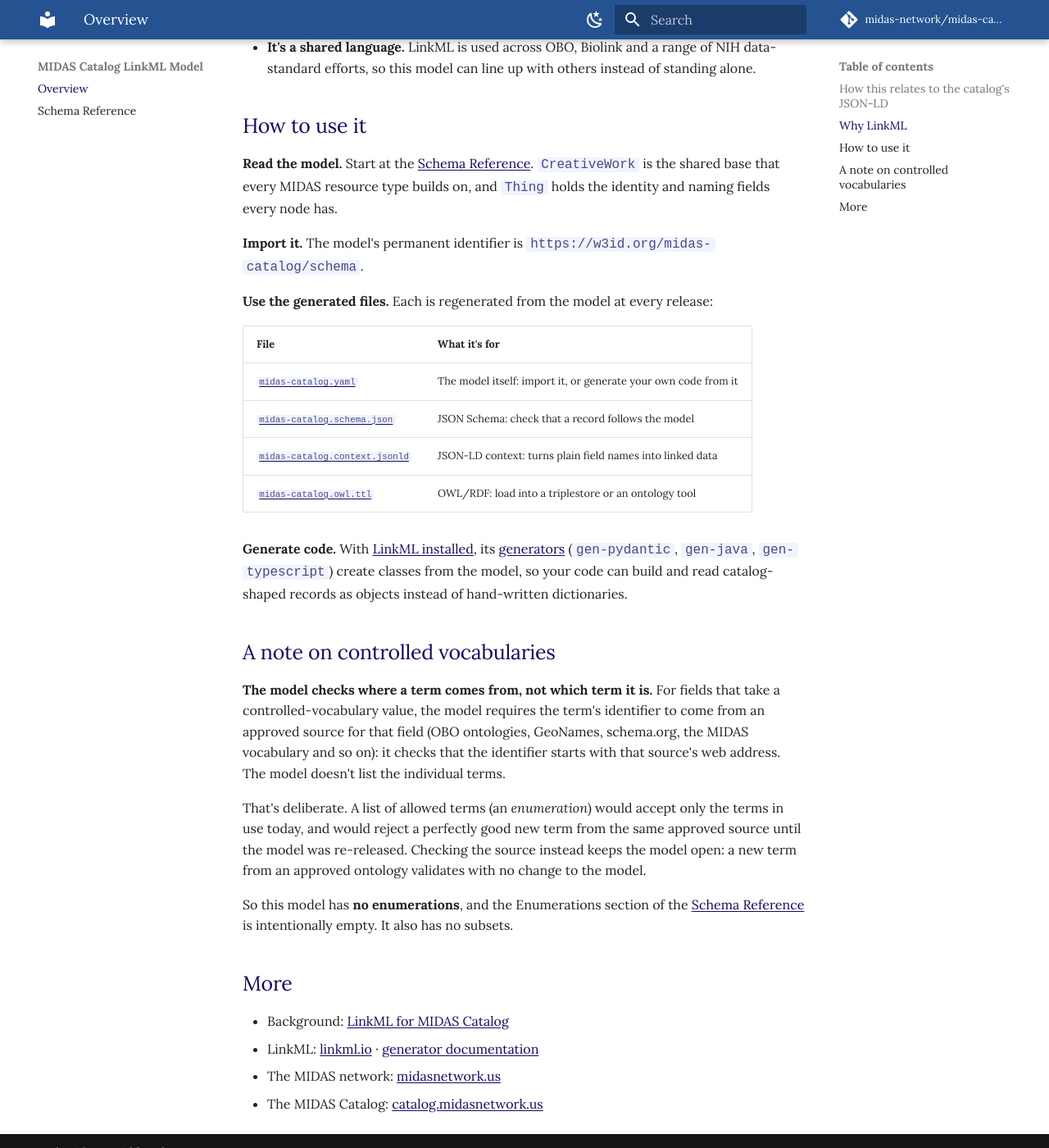
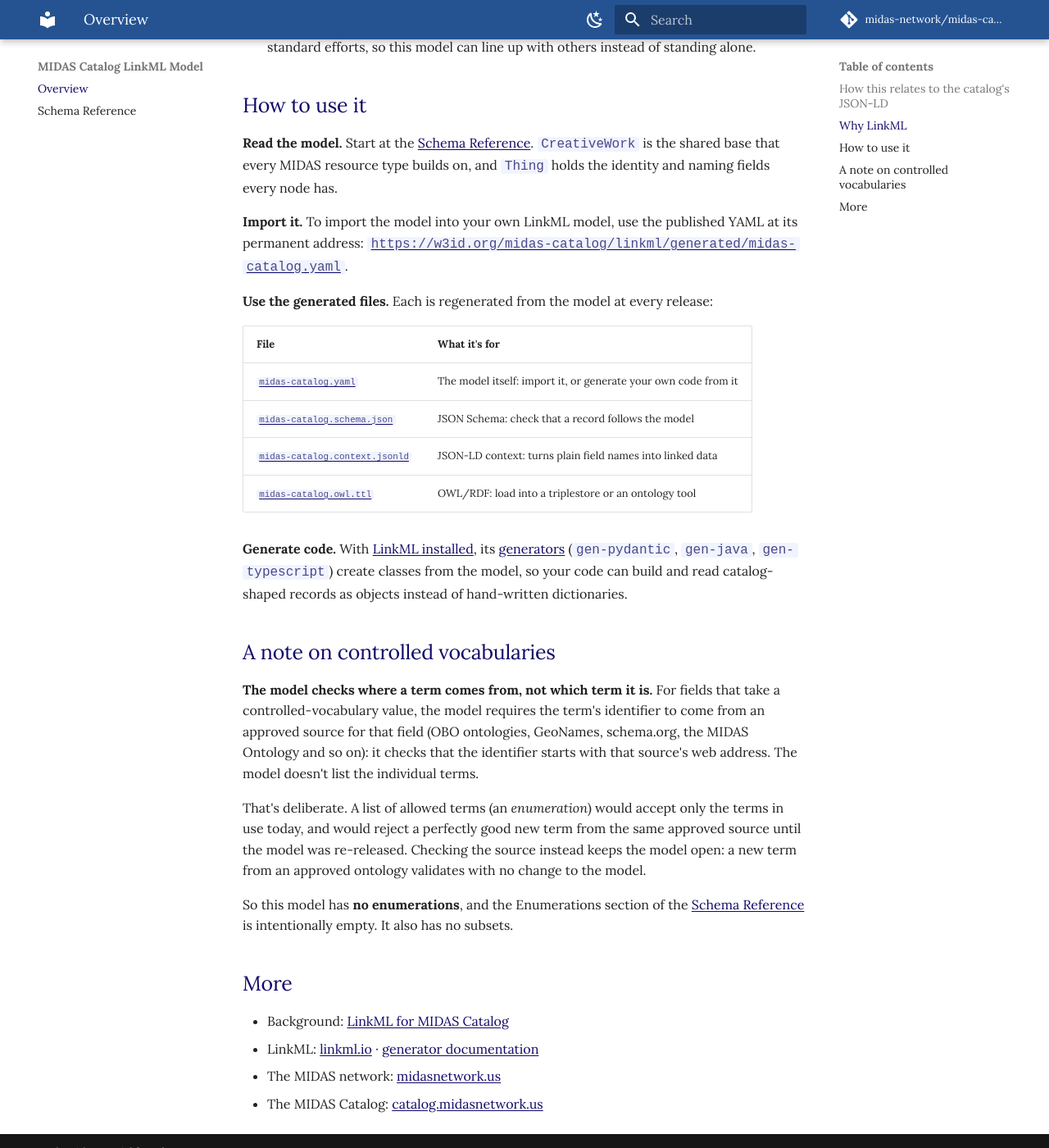
Before and after one commit to midas-network/midas-catalog-linkml, an MkDocs documentation site: the page built from docs/index.md, in a window 1280 px wide and 1400 px high, scrolled down 928 px. Shown: the whole window at 82% size. Built offline with MkDocs 1.6.1 and Material for MkDocs 9.7.7, drawn with Linux system fonts in a browser that asks for light colours; comment, search, counter and statistics services are not loaded; some of the changed text lies outside the part shown.

Commit message:
home page documentation update

```diff
--- a/docs/index.md
+++ b/docs/index.md
@@ -17,7 +17,7 @@ The MIDAS Catalog publishes every record in two forms, and both describe the sam
 - **The LinkML form**, built from this model, follows the model exactly. It's for people who want to
   validate records against the model, generate code from it, or build on it.
 
-Neither is generated from the other, and neither replaces the other. For more background, see
+For more background, see
 [LinkML for MIDAS Catalog](https://midasnetwork.us/linkml-for-midas-catalog/).
 
 ## Why LinkML
@@ -34,7 +34,8 @@ Neither is generated from the other, and neither replaces the other. For more ba
 **Read the model.** Start at the [Schema Reference](reference/index.md). `CreativeWork` is the shared base
 that every MIDAS resource type builds on, and `Thing` holds the identity and naming fields every node has.
 
-**Import it.** The model's permanent identifier is `https://w3id.org/midas-catalog/schema`.
+**Import it.** To import the model into your own LinkML model, use the published YAML at its permanent
+address: [`https://w3id.org/midas-catalog/linkml/generated/midas-catalog.yaml`](https://w3id.org/midas-catalog/linkml/generated/midas-catalog.yaml).
 
 **Use the generated files.** Each is regenerated from the model at every release:
 
@@ -54,7 +55,7 @@ as objects instead of hand-written dictionaries.
 
 **The model checks where a term comes from, not which term it is.** For fields that take a
 controlled-vocabulary value, the model requires the term's identifier to come from an approved source for
-that field (OBO ontologies, GeoNames, schema.org, the MIDAS vocabulary and so on): it checks that the
+that field (OBO ontologies, GeoNames, schema.org, the MIDAS Ontology and so on): it checks that the
 identifier starts with that source's web address. The model doesn't list the individual terms.
 
 That's deliberate. A list of allowed terms (an *enumeration*) would accept only the terms in use today, and
```
Also changed, not shown: 1 other file.
